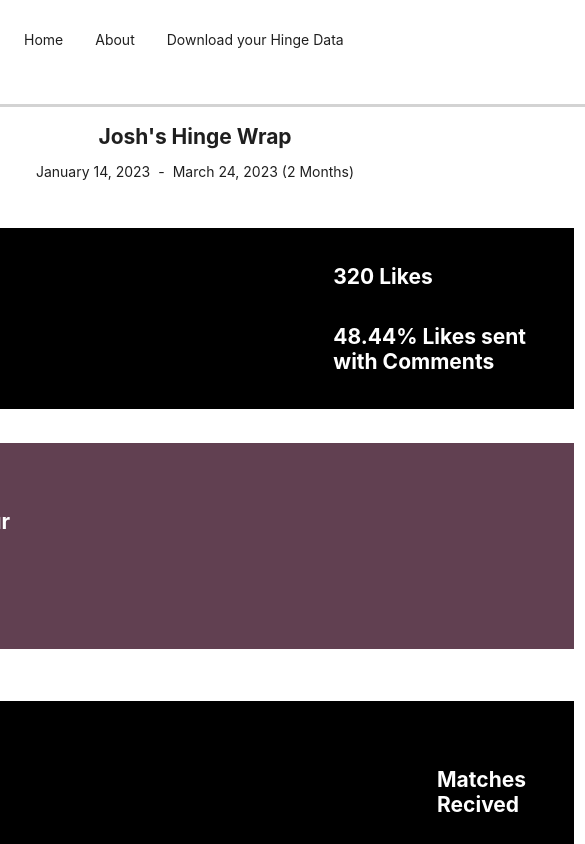
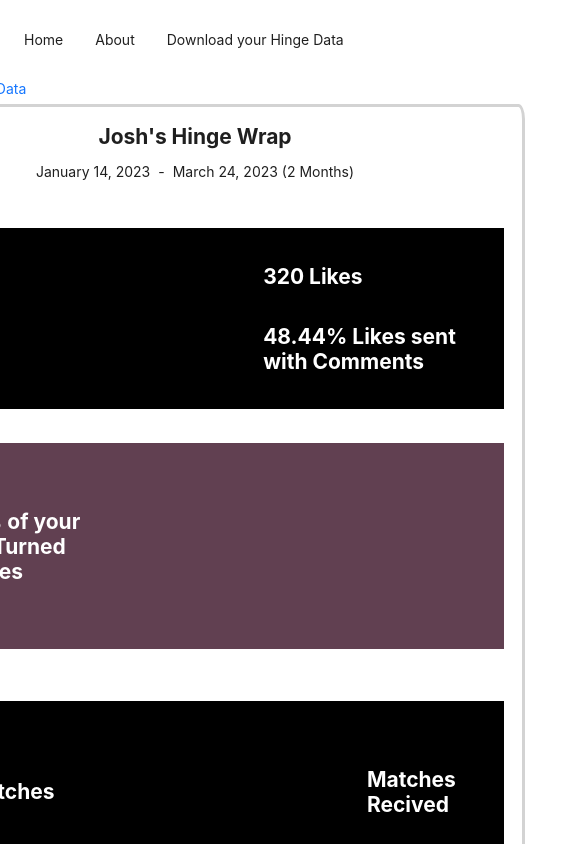
Before and after one commit to cjoshmartin/hinge-wrap-up, a Next.js app: page / in a window 390 px wide. Both pictures are taken after a click on the button "Check Out Josh's Hinge Wrapped". Shown: the top 844 px of the page, 585 px wide, since content can reach past the window. Built offline with nearby package versions, Linux system fonts and the light colour scheme.

Commit message:
Lets make mobile look better

```diff
--- a/components/results.tsx
+++ b/components/results.tsx
@@ -191,8 +191,7 @@
     <section>
       <div
         style={{
-          width: "800px",
-          // height: "1480px",
+          maxWidth: "800px",
           border: "3px solid #D3D3D3",
           borderRadius: "1%",
           display: "flex",
```
